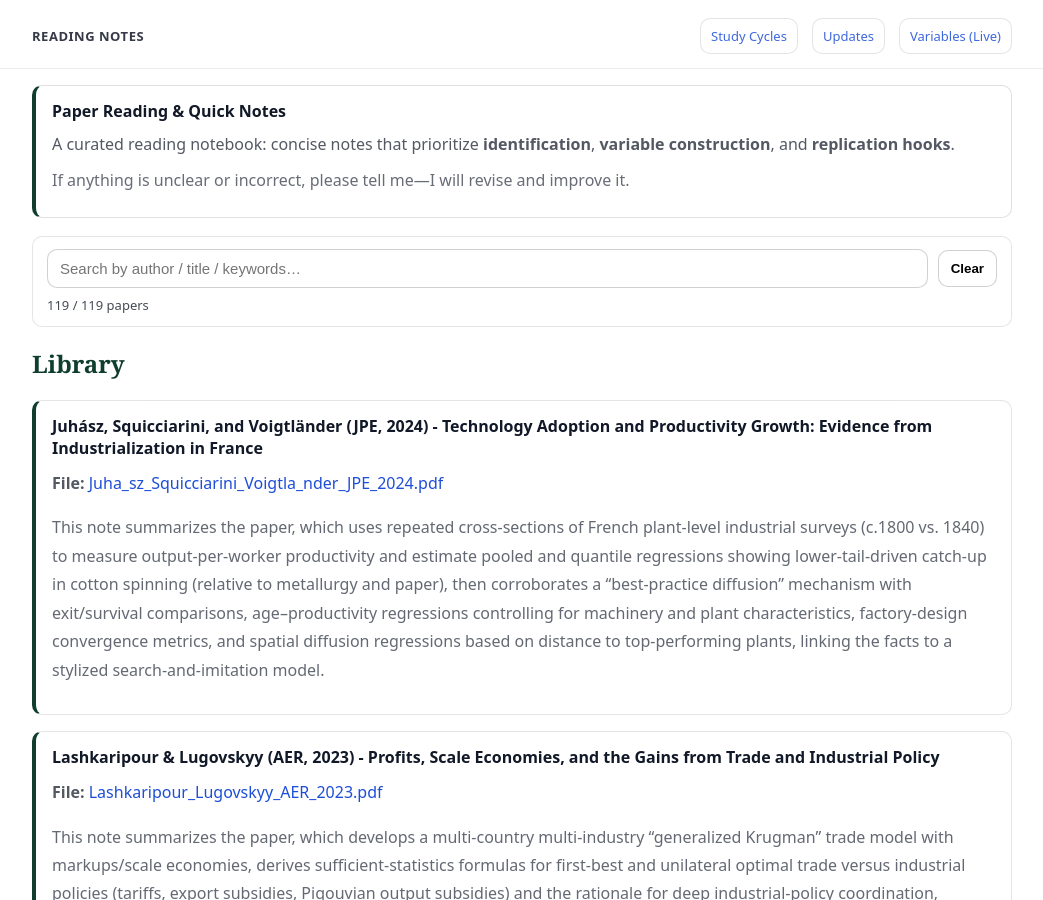
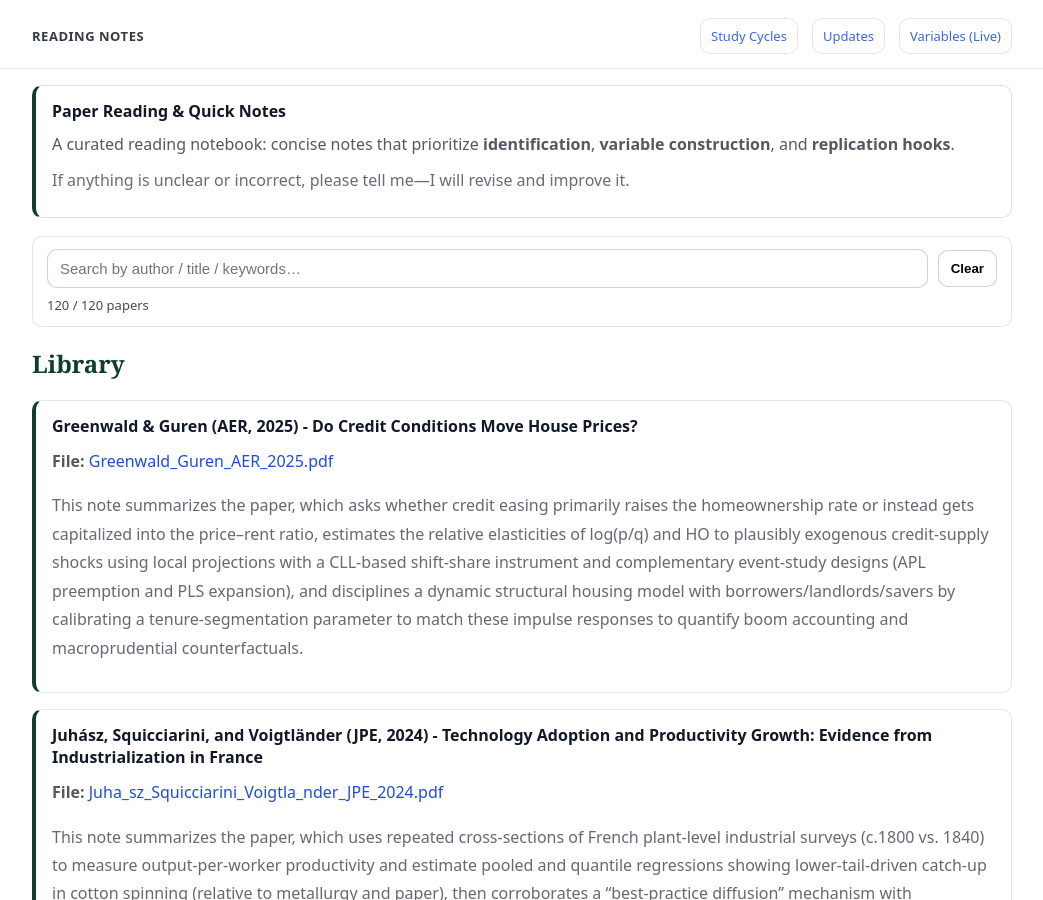
Before and after one commit to yaxinzn/study-archive, a Jekyll site: the page built from reading/index.md, in a window 1280 px wide and 900 px high. Shown: the whole window, without its empty margins (118-1161 px from the left). Built offline with Jekyll 4.4.1, drawn with Linux system fonts in a browser that asks for light colours.

Commit message:
Reading: add/update Greenwald_Guren_AER_2025.pdf

```diff
--- a/_data/reading.yml
+++ b/_data/reading.yml
@@ -1,3 +1,7 @@
+- title: "Greenwald & Guren (AER, 2025) - Do Credit Conditions Move House Prices?"
+  file: "Greenwald_Guren_AER_2025.pdf"
+  desc: "This note summarizes the paper, which asks whether credit easing primarily raises the homeownership rate or instead gets capitalized into the price–rent ratio, estimates the relative elasticities of log(p/q) and HO to plausibly exogenous credit-supply shocks using local projections with a CLL-based shift-share instrument and complementary event-study designs (APL preemption and PLS expansion), and disciplines a dynamic structural housing model with borrowers/landlords/savers by calibrating a tenure-segmentation parameter to match these impulse responses to quantify boom accounting and macroprudential counterfactuals."
+
 - title: "Juhász, Squicciarini, and Voigtländer (JPE, 2024) - Technology Adoption and Productivity Growth: Evidence from Industrialization in France"
   file: "Juha_sz_Squicciarini_Voigtla_nder_JPE_2024.pdf"
   desc: "This note summarizes the paper, which uses repeated cross-sections of French plant-level industrial surveys (c.1800 vs. 1840) to measure output-per-worker productivity and estimate pooled and quantile regressions showing lower-tail-driven catch-up in cotton spinning (relative to metallurgy and paper), then corroborates a “best-practice diffusion” mechanism with exit/survival comparisons, age–productivity regressions controlling for machinery and plant characteristics, factory-design convergence metrics, and spatial diffusion regressions based on distance to top-performing plants, linking the facts to a stylized search-and-imitation model."
```
Also changed, not shown: 1 other file.
